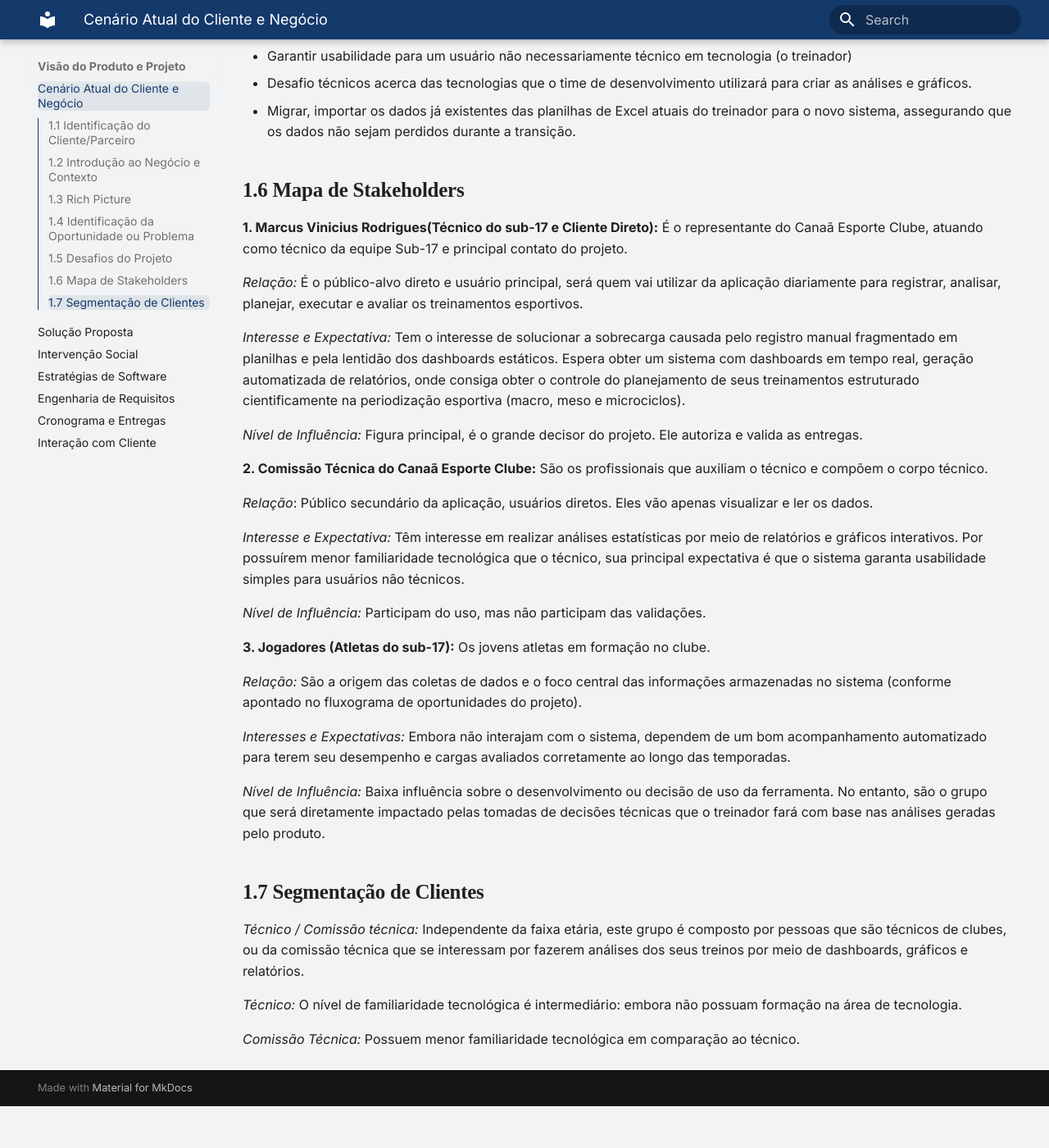
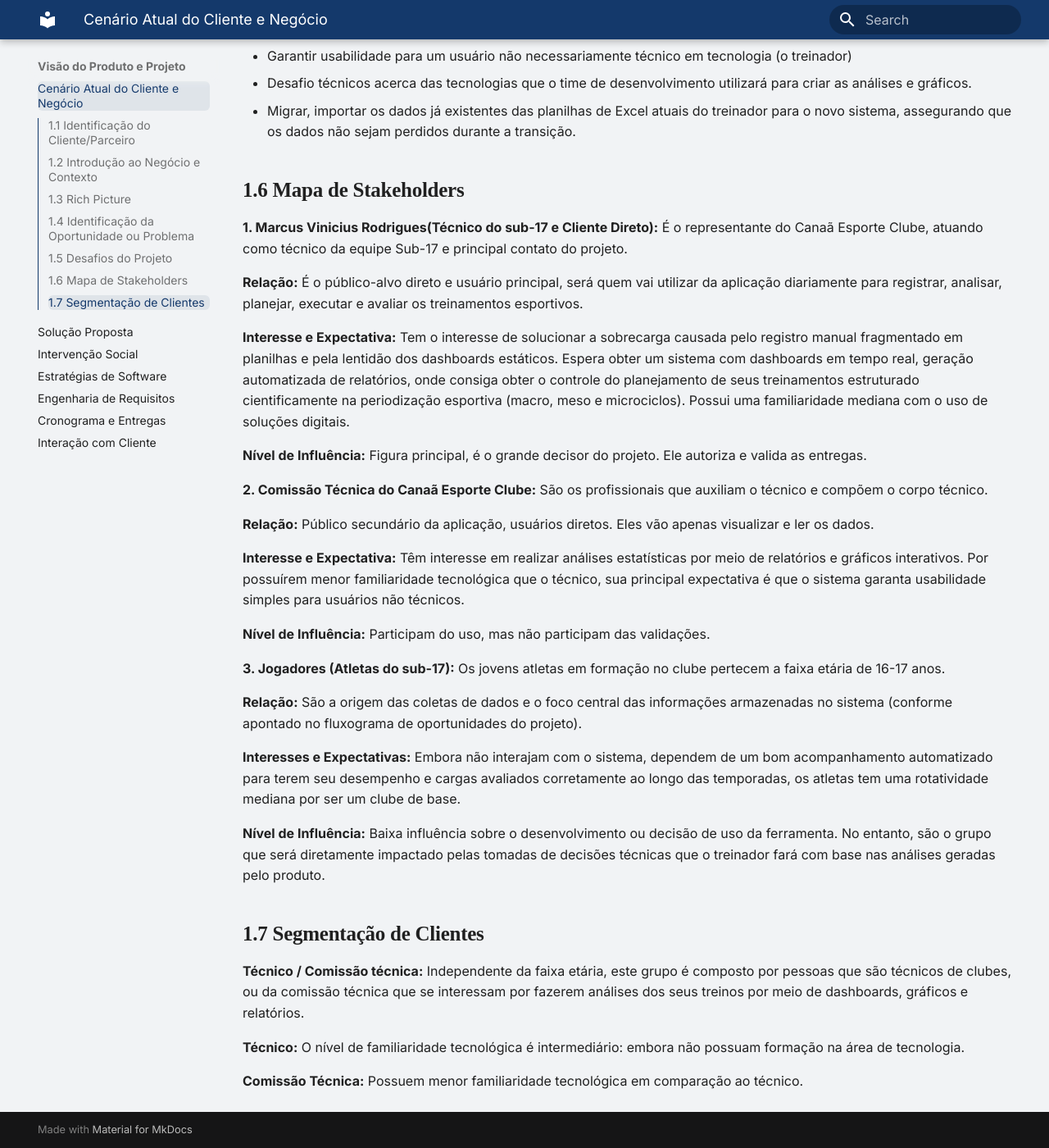
Before and after one commit to mdsreq-fga-unb/REQ-2026.2-T01-FutBoard, an MkDocs documentation site: the page built from docs/visao-produto/cenario-atual.md, in a window 1280 px wide and 1400 px high, scrolled down 1358 px. Shown: the whole window at 82% size. Built offline with MkDocs 1.6.1 and Material for MkDocs 9.7.7, drawn with Linux system fonts in a browser that asks for light colours; before the commit the page ends 2707 px from its top, so only the background shows below that.

```diff
--- a/docs/visao-produto/cenario-atual.md
+++ b/docs/visao-produto/cenario-atual.md
@@ -35,32 +35,32 @@ O projeto surge da necessidade de solucionar a dificuldade do controle dos plane
 
 **1. Marcus Vinicius Rodrigues(Técnico do sub-17 e Cliente Direto):** É o representante do Canaã Esporte Clube, atuando como técnico da equipe Sub-17 e principal contato do projeto.
 
-*Relação:* É o público-alvo direto e usuário principal, será quem vai utilizar da aplicação diariamente para registrar, analisar, planejar, executar e avaliar os treinamentos esportivos.
+**Relação:** É o público-alvo direto e usuário principal, será quem vai utilizar da aplicação diariamente para registrar, analisar, planejar, executar e avaliar os treinamentos esportivos.
 
-*Interesse e Expectativa:* Tem o interesse de solucionar a sobrecarga causada pelo registro manual fragmentado em planilhas e pela lentidão dos dashboards estáticos.  Espera obter um sistema com dashboards em tempo real, geração automatizada de relatórios, onde consiga obter o controle do planejamento de seus treinamentos estruturado cientificamente na periodização esportiva (macro, meso e microciclos).
+**Interesse e Expectativa:** Tem o interesse de solucionar a sobrecarga causada pelo registro manual fragmentado em planilhas e pela lentidão dos dashboards estáticos.  Espera obter um sistema com dashboards em tempo real, geração automatizada de relatórios, onde consiga obter o controle do planejamento de seus treinamentos estruturado cientificamente na periodização esportiva (macro, meso e microciclos). Possui uma familiaridade mediana com o uso de soluções digitais.
 
-*Nível de Influência:* Figura principal, é o grande decisor do projeto. Ele autoriza e valida as entregas.
+**Nível de Influência:** Figura principal, é o grande decisor do projeto. Ele autoriza e valida as entregas.
 
 **2. Comissão Técnica do Canaã Esporte Clube:** São os profissionais que auxiliam o técnico e compõem o corpo técnico.
 
-*Relação*: Público secundário da aplicação, usuários diretos. Eles vão apenas visualizar e ler os dados.
+**Relação:** Público secundário da aplicação, usuários diretos. Eles vão apenas visualizar e ler os dados.
 
-*Interesse e Expectativa:* Têm interesse em realizar análises estatísticas por meio de relatórios e gráficos interativos. Por possuírem menor familiaridade tecnológica que o técnico, sua principal expectativa é que o sistema garanta usabilidade simples para usuários não técnicos.
+**Interesse e Expectativa:** Têm interesse em realizar análises estatísticas por meio de relatórios e gráficos interativos. Por possuírem menor familiaridade tecnológica que o técnico, sua principal expectativa é que o sistema garanta usabilidade simples para usuários não técnicos.
 
-*Nível de Influência:* Participam do uso, mas não participam das validações.
+**Nível de Influência:** Participam do uso, mas não participam das validações.
 
-**3. Jogadores (Atletas do sub-17):** Os jovens atletas em formação no clube.
+**3. Jogadores (Atletas do sub-17):** Os jovens atletas em formação no clube pertecem a faixa etária de 16-17 anos.
 
-*Relação:* São a origem das coletas de dados e o foco central das informações armazenadas no sistema (conforme apontado no fluxograma de oportunidades do projeto).
+**Relação:** São a origem das coletas de dados e o foco central das informações armazenadas no sistema (conforme apontado no fluxograma de oportunidades do projeto).
 
-*Interesses e Expectativas:* Embora não interajam com o sistema, dependem de um bom acompanhamento automatizado para terem seu desempenho e cargas avaliados corretamente ao longo das temporadas.
+**Interesses e Expectativas:** Embora não interajam com o sistema, dependem de um bom acompanhamento automatizado para terem seu desempenho e cargas avaliados corretamente ao longo das temporadas, os atletas tem uma rotatividade mediana por ser um clube de base.
 
-*Nível de Influência:* Baixa influência sobre o desenvolvimento ou decisão de uso da ferramenta. No entanto, são o grupo que será diretamente impactado pelas tomadas de decisões técnicas que o treinador fará com base nas análises geradas pelo produto.
+**Nível de Influência:** Baixa influência sobre o desenvolvimento ou decisão de uso da ferramenta. No entanto, são o grupo que será diretamente impactado pelas tomadas de decisões técnicas que o treinador fará com base nas análises geradas pelo produto.
 
 ##1.7 Segmentação de Clientes
 
-*Técnico / Comissão técnica:* Independente da faixa etária, este grupo é composto por pessoas que são técnicos de clubes, ou da comissão técnica que se interessam por fazerem análises dos seus treinos por meio de dashboards, gráficos e relatórios.
+**Técnico / Comissão técnica:** Independente da faixa etária, este grupo é composto por pessoas que são técnicos de clubes, ou da comissão técnica que se interessam por fazerem análises dos seus treinos por meio de dashboards, gráficos e relatórios.
 
-*Técnico:* O nível de familiaridade tecnológica é intermediário: embora não possuam formação na área de tecnologia.
+**Técnico:** O nível de familiaridade tecnológica é intermediário: embora não possuam formação na área de tecnologia.
 
-*Comissão Técnica:* Possuem menor familiaridade tecnológica em comparação ao técnico.
+**Comissão Técnica:** Possuem menor familiaridade tecnológica em comparação ao técnico.
```
Also changed, not shown: docs/index.md (+1 -0 lines), docs/visao-produto/interacao-equipe-cliente.md (+13 -0 lines), docs/visao-produto/solucao-proposta.md (+7 -1 lines).
